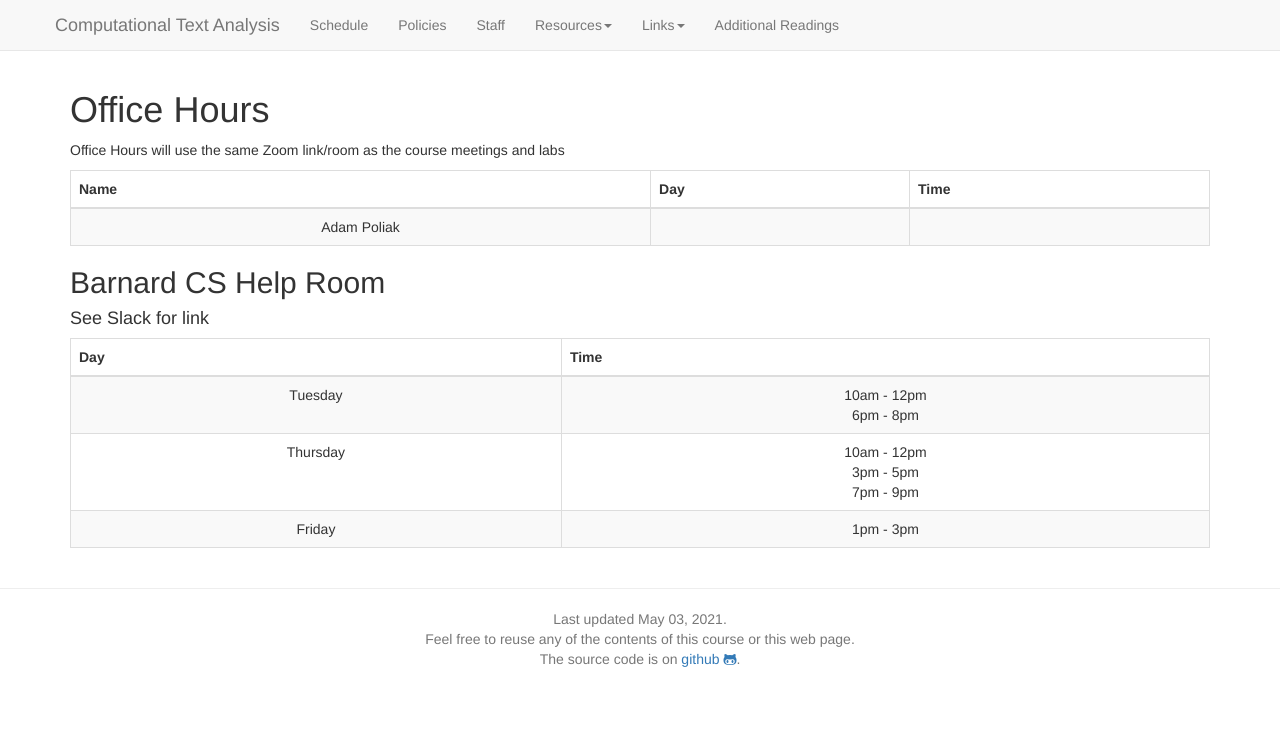
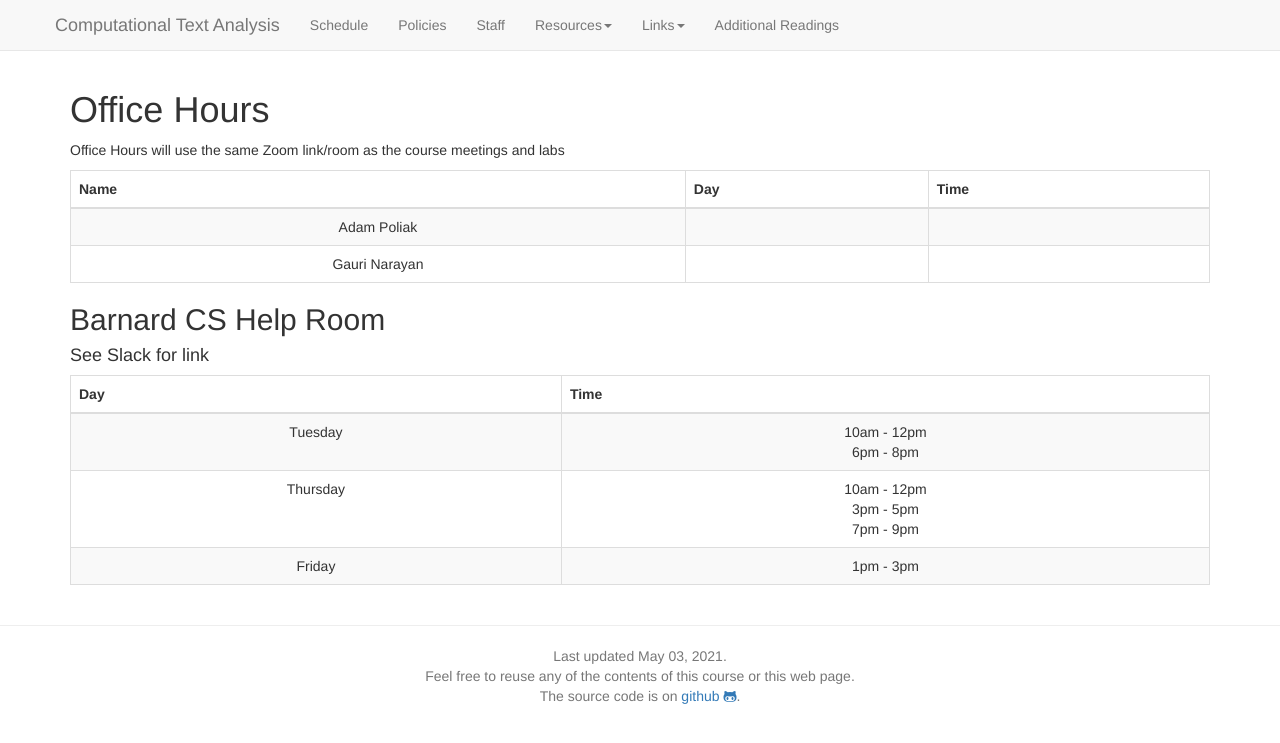
Before and after one commit to BC-COMS-2710/BC-COMS-2710.github.io, a Jekyll site: the page built from office-hours.md, in a window 1280 px wide. Shown: the top 743 px of the page. Built offline with Jekyll 4.4.1, drawn with Linux system fonts in a browser that asks for light colours; nearby versions of some CDN libraries.

Commit message:
office hours: added gauri to table

```diff
--- a/office-hours.md
+++ b/office-hours.md
@@ -79,9 +79,14 @@ as the course meetings and labs
 <th align="center">Time</th>
 </tr>
 </thead>
-<tbody>
+<tbody align="center">
 <tr align="center">
 <td>Adam Poliak</td>
+<td align="center"></td>
+<td> </td>
+</tr>
+<tr align="center">
+<td>Gauri Narayan</td>
 <td align="center"></td>
 <td> </td>
 </tr>
```
